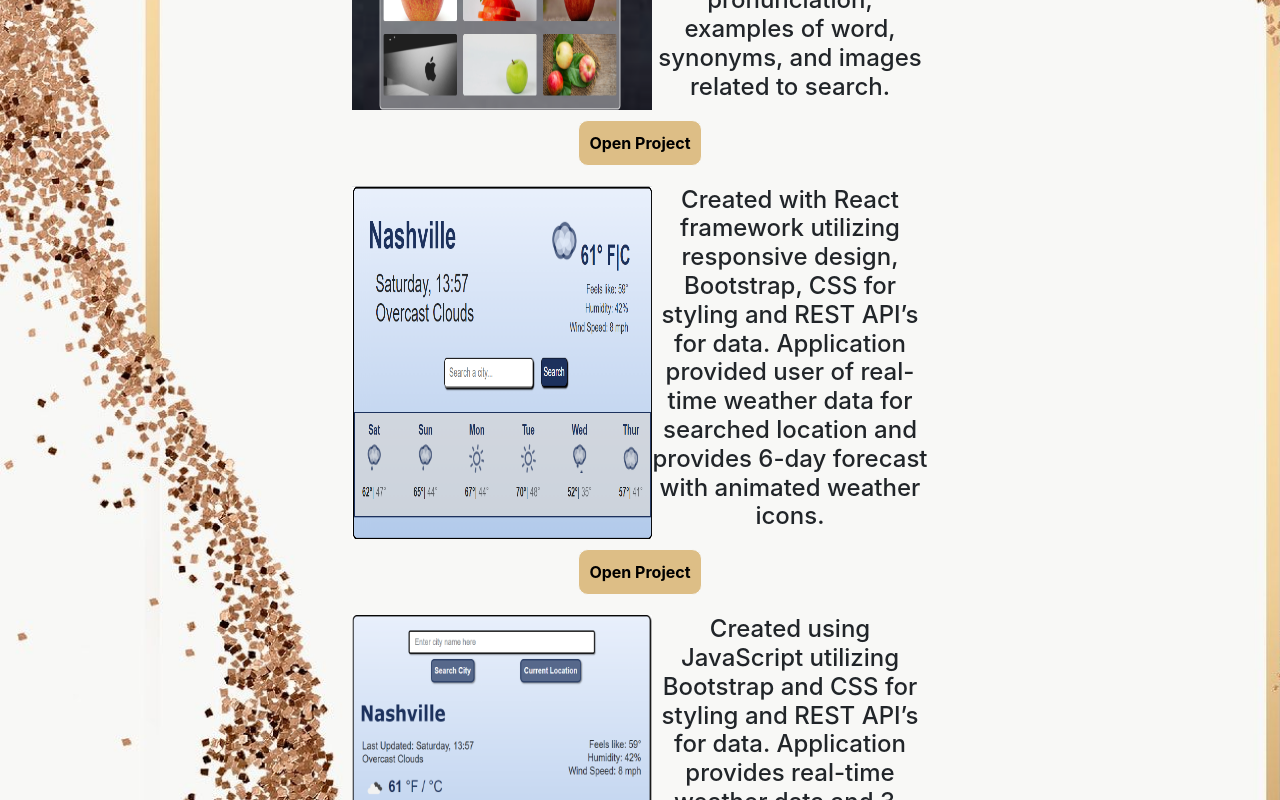
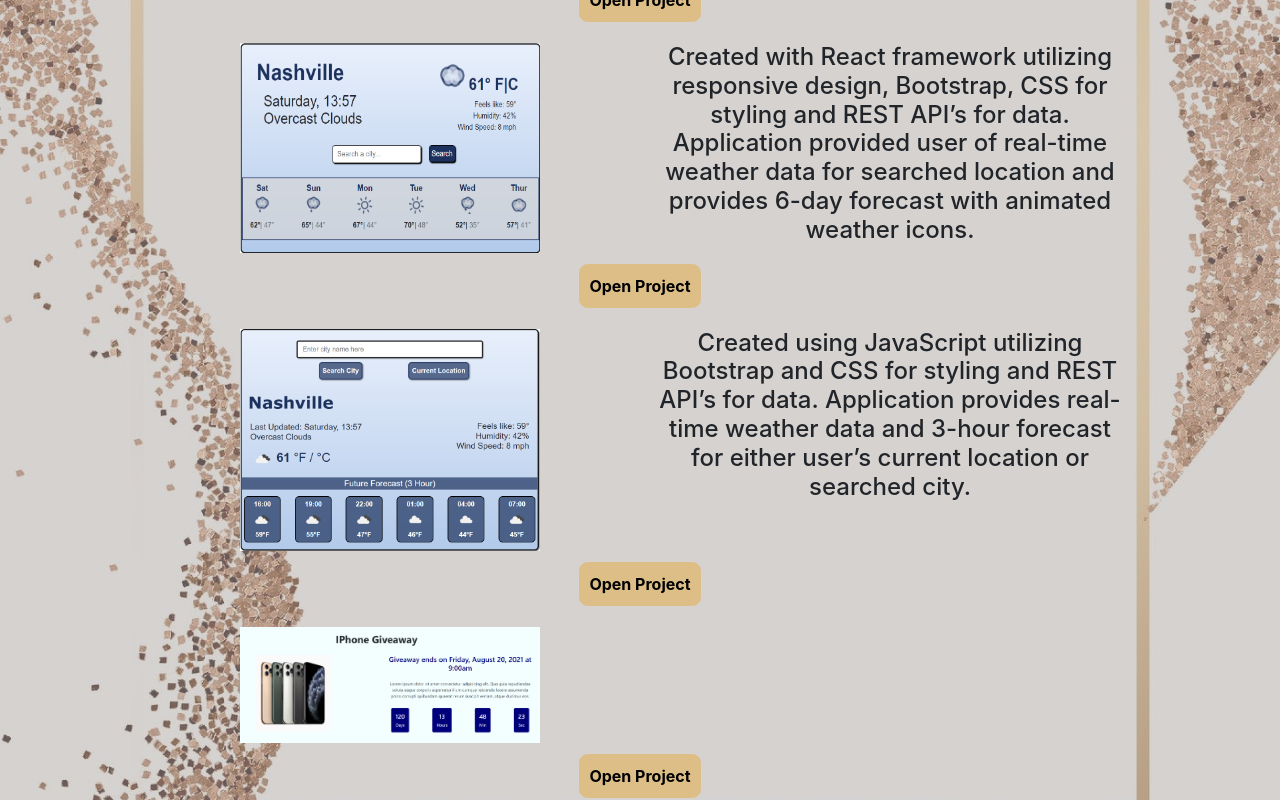
Before and after one commit to eslazyk10/new-portfolio, a React (Create React App) app: page / in a window 1280 px wide. Shown: the part 960-1760 px from the top of the page. Built offline with nearby package versions, Linux system fonts and the light colour scheme; a web font is replaced by a local one.

Commit message:
updated container styling

```diff
--- a/src/Intro.css
+++ b/src/Intro.css
@@ -10,9 +10,11 @@ h1{
 .skills{
     margin-top: 80px;
 }
+
 .container{
-    max-width: 600px;
+    max-width: 1000px;
 }
+
 .skills img {
     width: 75px;
     height: 75px;
--- a/src/Intro.js
+++ b/src/Intro.js
@@ -18,6 +18,7 @@ export default function Intro(){
             </section>
             <section className="skills">
                 <h3>Technologies I use</h3>
+                <div className="tech-block">
                 <div className="container">
                     <div className="row">
                         <div className="col-md-2">
@@ -40,6 +41,7 @@ export default function Intro(){
                         </div>
                     </div>
                 </div>
+                </div>
             </section>
         </div>
     );
--- a/src/Projects.css
+++ b/src/Projects.css
@@ -2,7 +2,7 @@
     border-top: 3px dashed #c49e5f;
     margin-top: 45px;
     padding-top: 40px;
-
+    background-color: rgba(179, 174, 171, 0.5);
 }
 
 .Projects h2{
@@ -23,7 +23,7 @@ button{
     padding: 10px;
     border-radius: 10px;
     background-color: #DDBE86;
-    border: 1px solid #F8F8F6;
+    border: 1px solid #D6D3D1;
     margin-top: 10px;
     margin-bottom: 20px;
 }
--- a/src/Projects.js
+++ b/src/Projects.js
@@ -11,6 +11,7 @@ export default function Projects(){
         <div className="Projects">
             <section>
                 <h2>Personal Projects </h2>
+                <div className="project-block">
                 <div className="container">
                     <div className="row">
                         <div className="col-md-6">
@@ -47,7 +48,8 @@ export default function Projects(){
                             <h4 className="description"></h4>
                         </div>
                     </div>
-                    <button><a href="https://jovial-neumann-43490f.netlify.app/" target="_blank">Open Project</a></button>
+                    <button><a href="https://jovial-neumann-43490f.netlify.app/" target="_blank" rel="noreferrer">Open Project</a></button>
+                </div>
                 </div>
             </section>
         </div>
```
